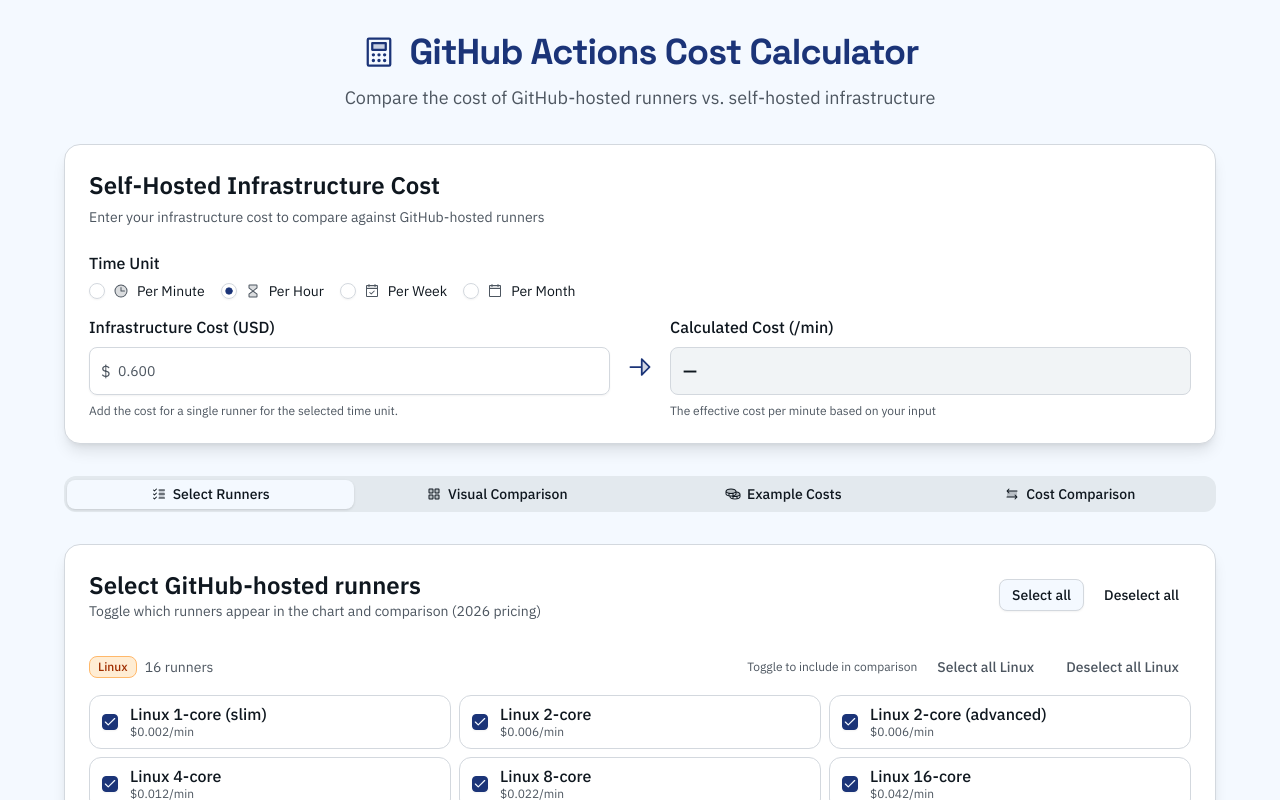
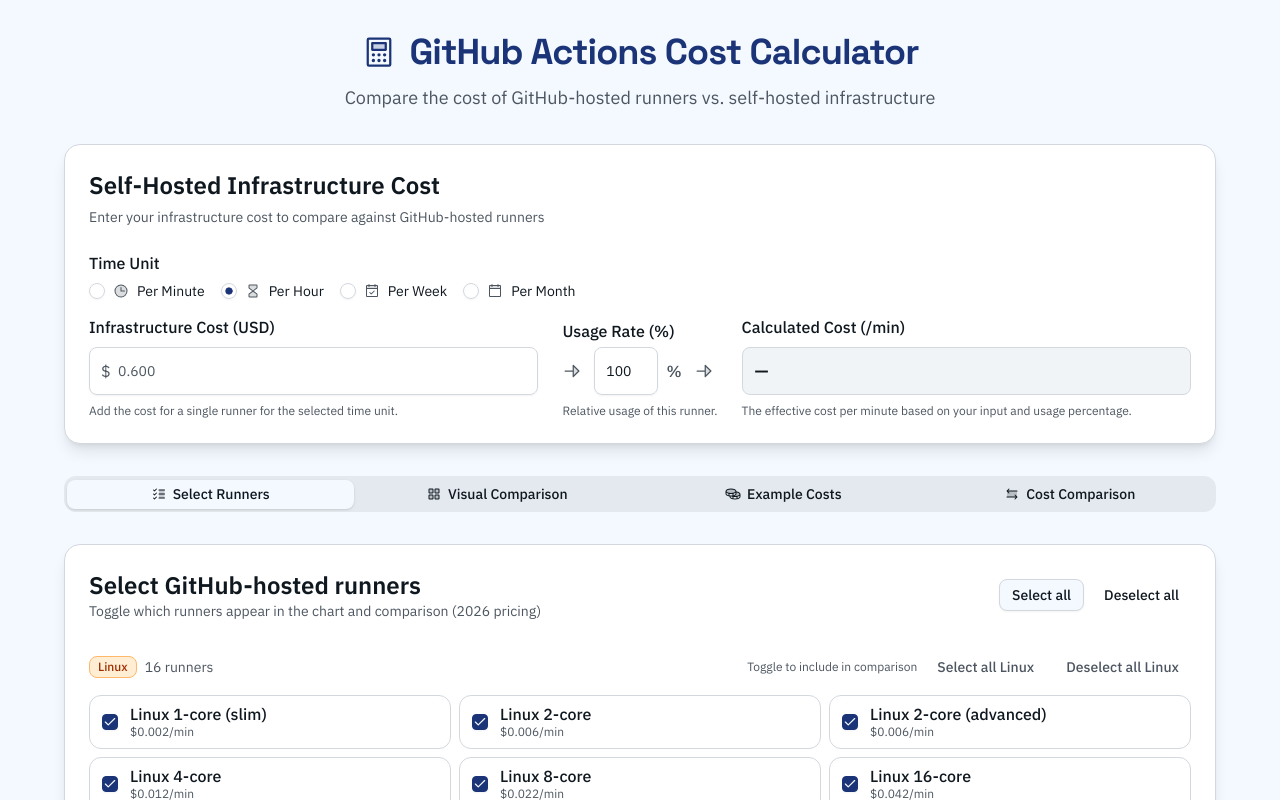
Before and after one commit to aatmmr/github-actions-cost-calculator, a React (Vite) app: page / in a window 1280 px wide. Shown: the top 800 px of the page. Built offline with nearby package versions, Linux system fonts and the light colour scheme.

Commit message:
feat(ui): add usage percentage input for self-hosted runner cost calculations

```diff
--- a/src/App.tsx
+++ b/src/App.tsx
@@ -71,6 +71,7 @@
   const [selectedRunners, setSelectedRunners] = useState<string[]>(
     () => GITHUB_HOSTED_RUNNERS.map((runner) => runner.id)
   )
+  const [usagePercent, setUsagePercent] = useState(100)
 
   const parsedInput = costInput ? parseFloat(costInput) : null
 
@@ -91,7 +92,10 @@
       })()
     : null
 
-  const selfHostedCostPerMinute = baseSelfHostedCostPerMinute
+  // Usage percentage increases the calculated price per minute
+  const selfHostedCostPerMinute = baseSelfHostedCostPerMinute !== null && usagePercent > 0
+    ? baseSelfHostedCostPerMinute / (usagePercent / 100)
+    : null
 
   const formatCurrency = (value: number) => {
     return new Intl.NumberFormat('en-US', {
@@ -250,12 +254,13 @@
                 </RadioGroup>
               </div>
 
-              <div className="grid gap-4 md:grid-cols-[1fr_auto_1fr] items-center">
-                <div className="space-y-2">
+              <div className="flex flex-col gap-4">
+                <div className="flex flex-wrap items-start gap-6 w-full">
+                  <div className="space-y-2 flex-1 min-w-[240px] md:basis-[30%]">
                     <Label htmlFor="cost-input" className="text-base font-medium">
                       Infrastructure Cost (USD)
                     </Label>
-                  <div className="relative">
+                    <div className="relative w-full">
                       <span className="absolute left-3 top-1/2 -translate-y-1/2 text-muted-foreground">
                         $
                       </span>
@@ -278,23 +283,45 @@
                         className="pl-7 text-lg h-12"
                       />
                     </div>
-                  <p className="text-xs text-muted-foreground">
+                    <p className="text-xs text-muted-foreground mt-1">
                       Add the cost for a single runner for the selected time unit.
                     </p>
                   </div>
 
-                <div className="hidden md:flex items-center justify-center text-muted-foreground">
-                  <ArrowRight size={28} weight="duotone" className="text-primary" />
+                  <div className="flex flex-col gap-1 items-start pt-1">
+                    <Label htmlFor="usage-percent" className="text-base font-medium">Usage Rate (%)</Label>
+                    <div className="flex items-center gap-3">
+                    <ArrowRight size={20} weight="duotone" className="text-muted-foreground" />
+                    <div className="flex items-center gap-2">
+                      <Input
+                        id="usage-percent"
+                        type="number"
+                        min="1"
+                        max="100"
+                        step="1"
+                        value={usagePercent}
+                        onChange={(e) => setUsagePercent(Number(e.target.value))}
+                        className="w-16 text-center text-lg h-12 px-2"
+                        aria-label="Usage Percentage"
+                      />
+                      <span className="text-base font-medium text-muted-foreground">%</span>
+                    </div>
+                    <ArrowRight size={20} weight="duotone" className="text-muted-foreground" />
+                  </div>
+                    <p className="text-xs text-muted-foreground mt-1">
+                      Relative usage of this runner.
+                    </p>
                   </div>
 
-                <div className="space-y-2">
+                  <div className="space-y-2 flex-1 min-w-[200px] md:basis-[30%]">
                     <Label className="text-base font-medium">Calculated Cost (/min)</Label>
-                  <div className="flex h-12 items-center rounded-md border bg-muted/50 px-3 text-lg font-semibold text-foreground">
+                    <div className="flex h-12 items-center rounded-md border bg-muted/50 px-3 text-lg font-semibold text-foreground min-w-[180px]">
                       {selfHostedCostPerMinute !== null ? formatCurrency(selfHostedCostPerMinute) : '—'}
                     </div>
-                  <p className="text-xs text-muted-foreground">
-                    The effective cost per minute based on your input
+                    <p className="text-xs text-muted-foreground mt-1">
+                      The effective cost per minute based on your input and usage percentage.
                     </p>
+                  </div>
                 </div>
               </div>
             </div>
```
Lines whose indentation alone changed are shown as unchanged.
